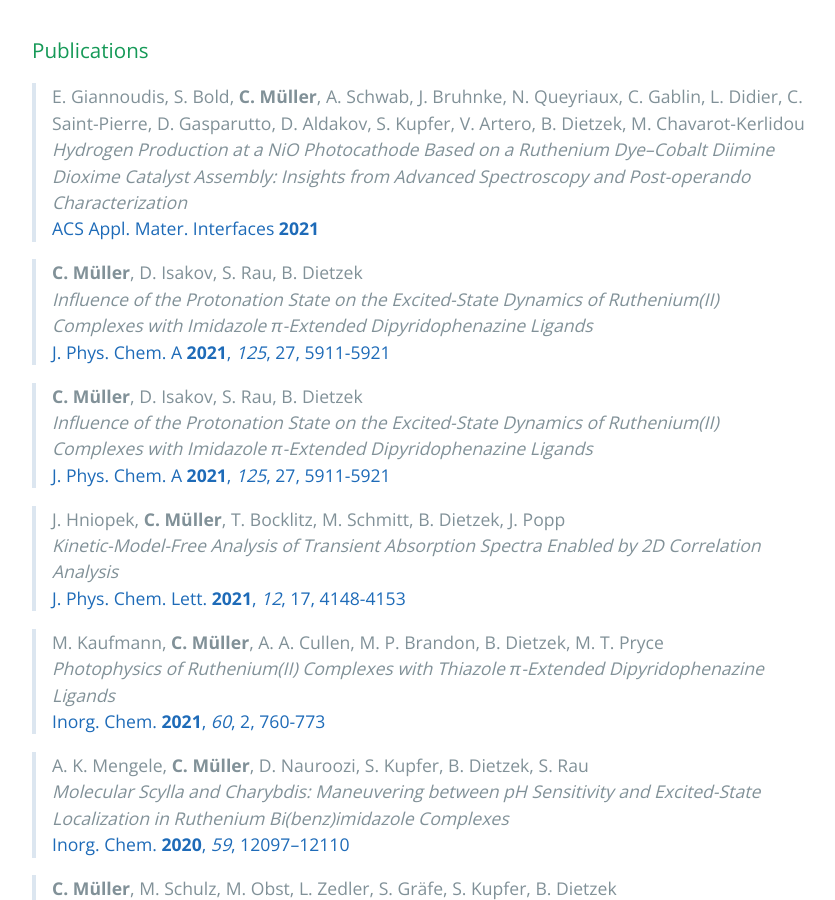
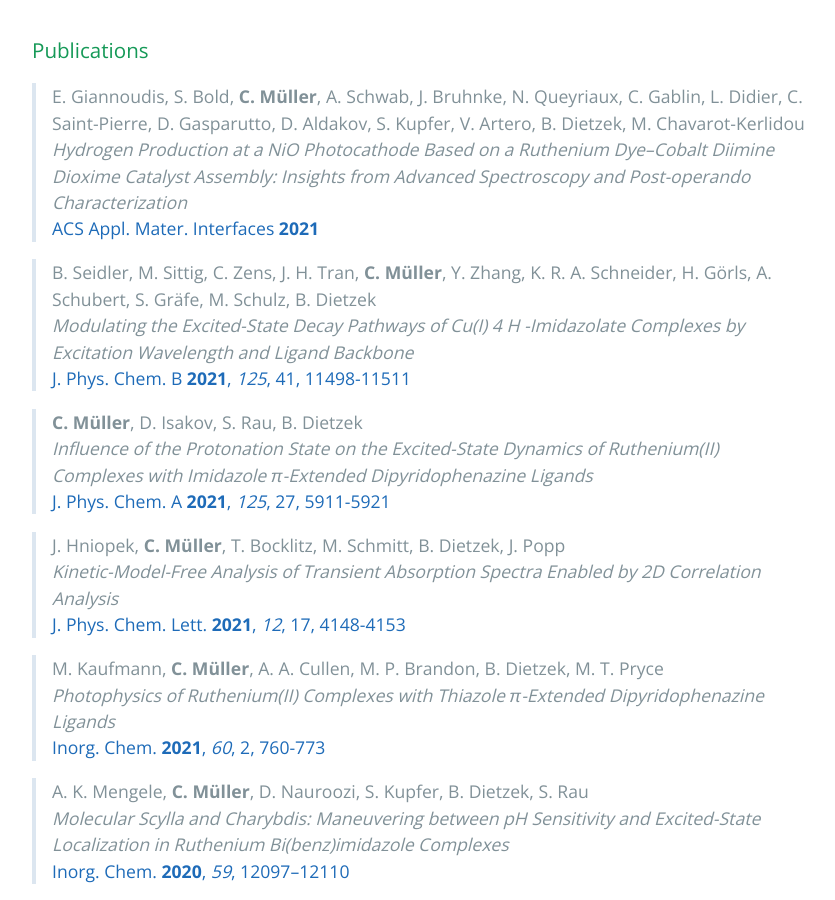
Before and after one commit to carolin-m/carolin-m.github.io, a Jekyll site: the page built from publications.md, in a window 1280 px wide and 900 px high, scrolled down 339 px. Shown: the whole window, without its empty margins (192-1027 px from the left). Built offline with Jekyll 4.4.1, drawn with Linux system fonts in a browser that asks for light colours.

Commit message:
Update publications.md

```diff
--- a/publications.md
+++ b/publications.md
@@ -12,9 +12,9 @@
 > *Hydrogen Production at a NiO Photocathode Based on a Ruthenium Dye–Cobalt Diimine Dioxime Catalyst Assembly: Insights from Advanced Spectroscopy and Post-operando Characterization* <br>
 > [ACS Appl. Mater. Interfaces **2021**](https://pubs.acs.org/doi/10.1021/acsami.1c12138)
 
-> **C. Müller**, D. Isakov, S. Rau, B. Dietzek <br>
-> *Influence of the Protonation State on the Excited-State Dynamics of Ruthenium(II) Complexes with Imidazole π-Extended Dipyridophenazine Ligands* <br>
-> [J. Phys. Chem. A **2021**, *125*, 27, 5911-5921](https://pubs.acs.org/doi/10.1021/acs.jpca.1c03856)
+> B. Seidler, M. Sittig, C. Zens, J. H. Tran, **C. Müller**, Y. Zhang, K. R. A. Schneider, H. Görls, A. Schubert, S. Gräfe, M. Schulz, B. Dietzek <br>
+> *Modulating the Excited-State Decay Pathways of Cu(I) 4 H -Imidazolate Complexes by Excitation Wavelength and Ligand Backbone* <br>
+> [J. Phys. Chem. B **2021**, *125*, 41, 11498-11511](https://pubs.acs.org/doi/10.1021/acs.jpcb.1c06902)
 
 > **C. Müller**, D. Isakov, S. Rau, B. Dietzek <br>
 > *Influence of the Protonation State on the Excited-State Dynamics of Ruthenium(II) Complexes with Imidazole π-Extended Dipyridophenazine Ligands* <br>
```
